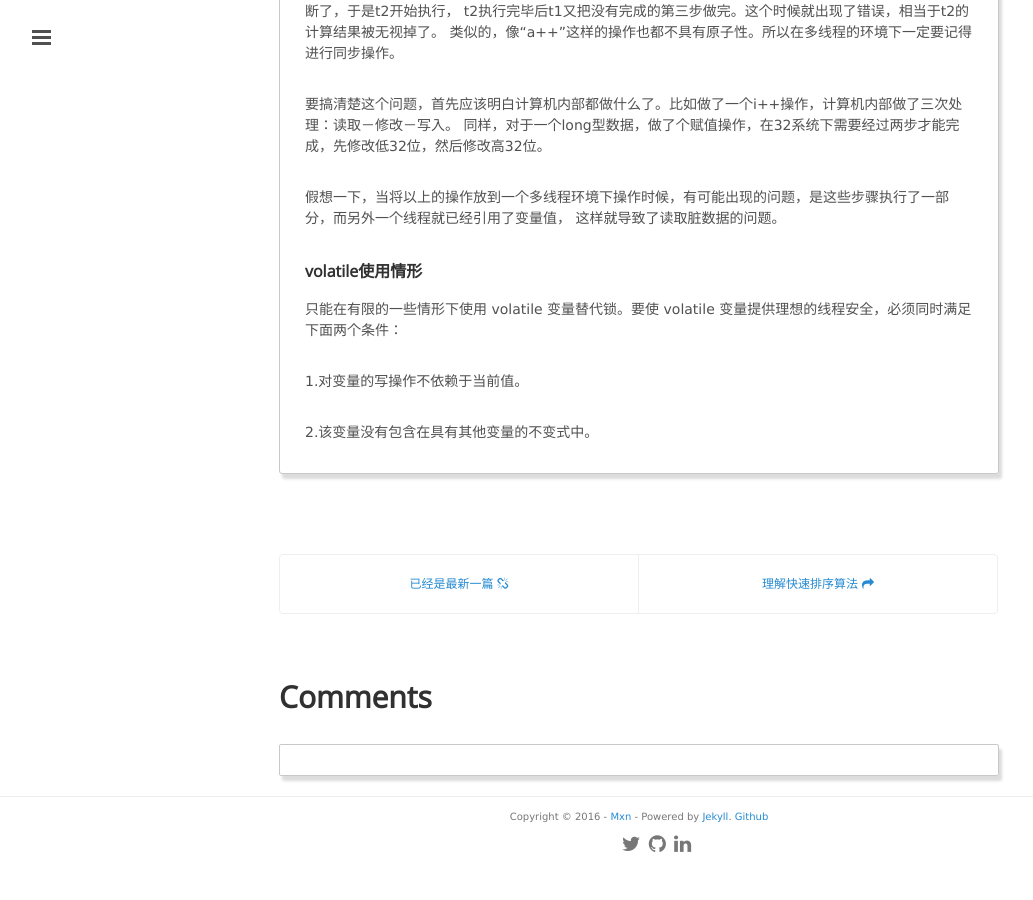
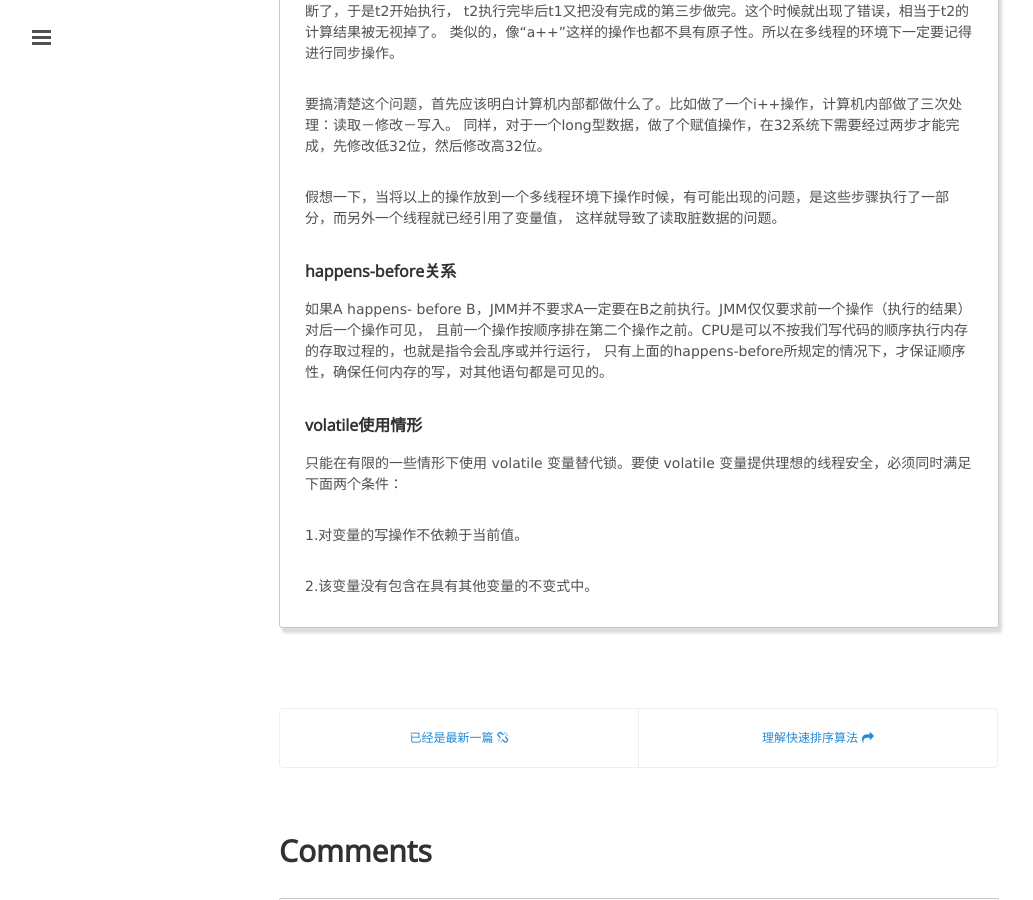
Before and after one commit to mxn21/mxn21.github.io, a Jekyll site: the page built from _posts/2016-4-11-Java中的volatile关键字.md, in a window 1280 px wide and 900 px high, scrolled down 931 px. Shown: the whole window, without its empty margins (1-1034 px from the left). Built offline with Jekyll 4.4.1, drawn with Linux system fonts in a browser that asks for light colours; Markdown is read by kramdown in place of the engine named in the settings; comment, search, counter and statistics services are not loaded; before the commit the page ends 1800 px from its top, so only the background shows below that.

Commit message:
43543534

```diff
--- a/_posts/2016-4-11-Java中的volatile关键字.md
+++ b/_posts/2016-4-11-Java中的volatile关键字.md
@@ -37,6 +37,13 @@
 假想一下，当将以上的操作放到一个多线程环境下操作时候，有可能出现的问题，是这些步骤执行了一部分，而另外一个线程就已经引用了变量值，
 这样就导致了读取脏数据的问题。
 
+
+### happens-before关系
+
+如果A happens- before B，JMM并不要求A一定要在B之前执行。JMM仅仅要求前一个操作（执行的结果）对后一个操作可见，
+且前一个操作按顺序排在第二个操作之前。CPU是可以不按我们写代码的顺序执行内存的存取过程的，也就是指令会乱序或并行运行，
+只有上面的happens-before所规定的情况下，才保证顺序性，确保任何内存的写，对其他语句都是可见的。
+
 ### volatile使用情形
 
 只能在有限的一些情形下使用 volatile 变量替代锁。要使 volatile 变量提供理想的线程安全，必须同时满足下面两个条件：
```
